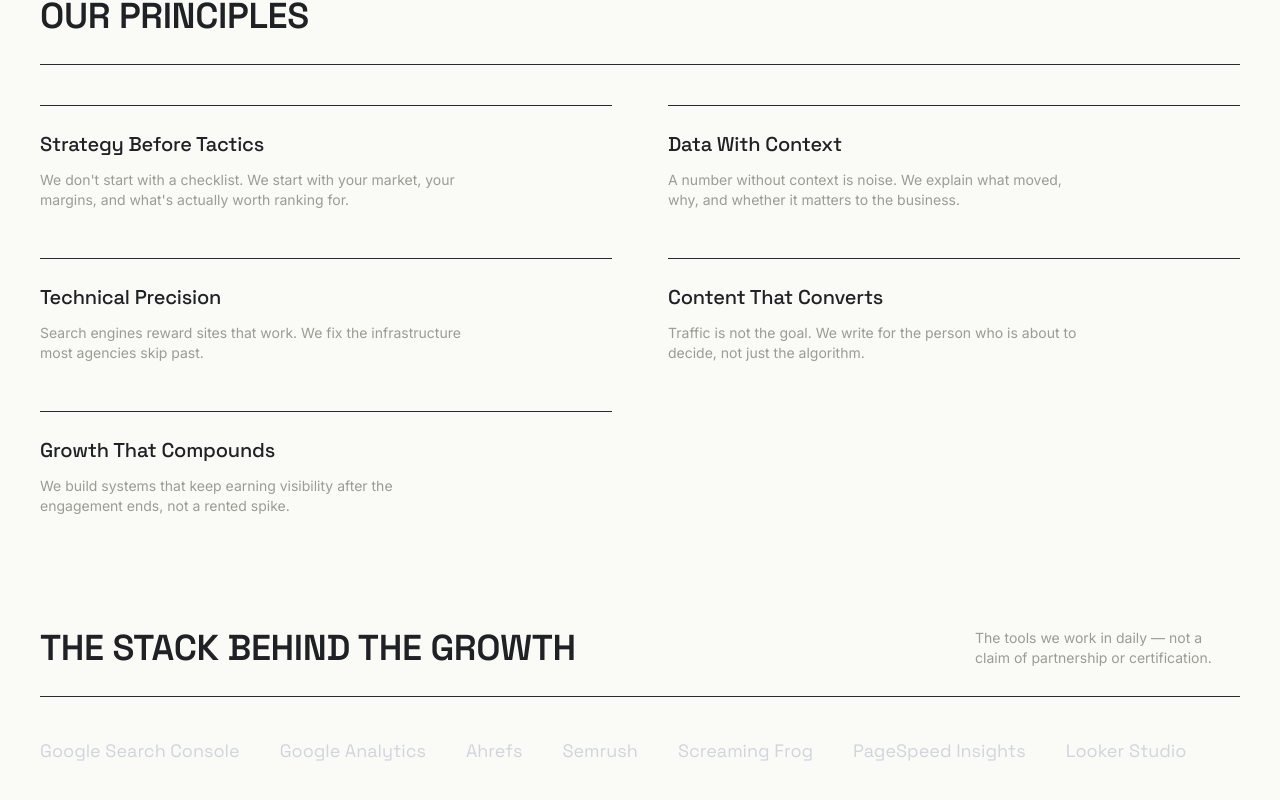
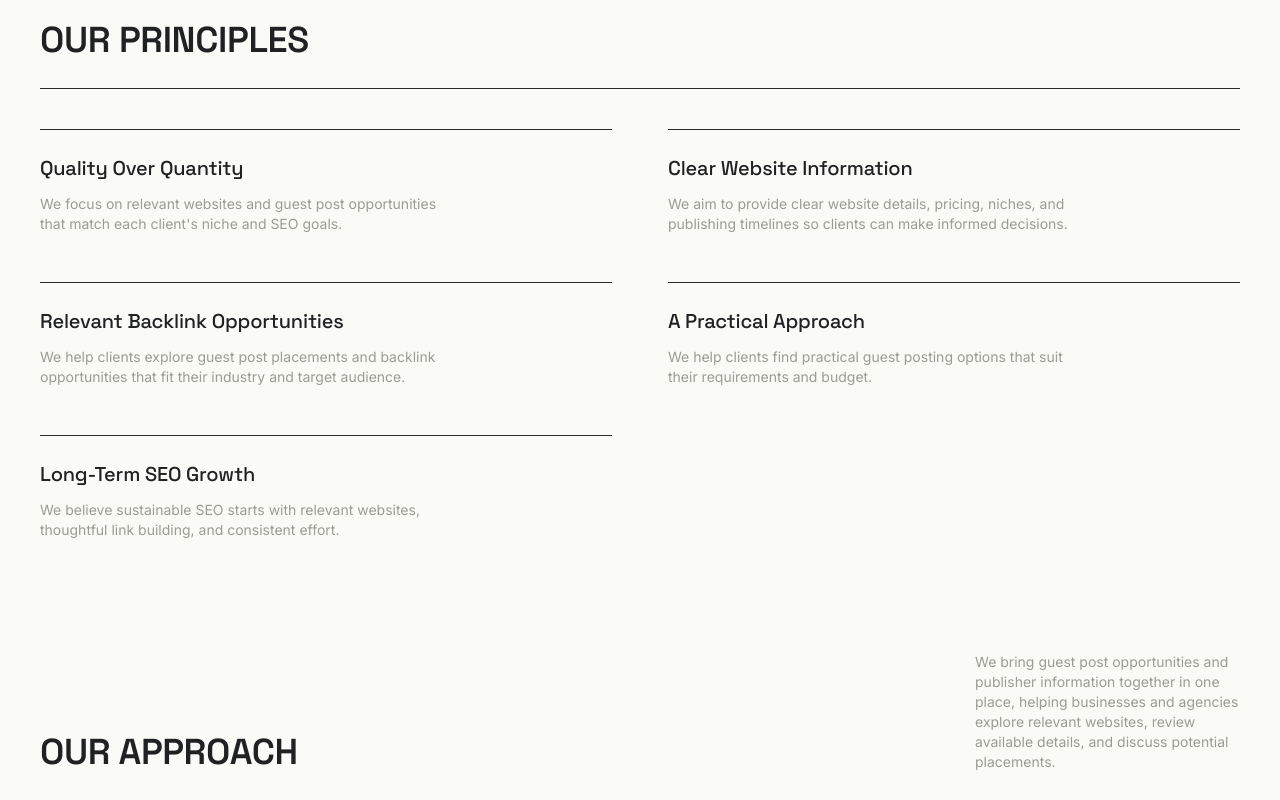
Before and after one commit to shaziashahzad434-lgtm/monument-seo, a React (Vite) app: page /about in a window 1280 px wide. Shown: the part 500-1300 px from the top of the page. Built offline with nearby package versions, Linux system fonts and the light colour scheme.

Commit message:
Update LinkNest About page content

```diff
--- a/src/pages/About.jsx
+++ b/src/pages/About.jsx
@@ -2,15 +2,15 @@ import useReveal from '../components/useReveal.js';
 import SectionHeading from '../components/SectionHeading.jsx';
 
 const principles = [
-  { t: 'Strategy Before Tactics', d: "We don't start with a checklist. We start with your market, your margins, and what's actually worth ranking for." },
-  { t: 'Data With Context', d: 'A number without context is noise. We explain what moved, why, and whether it matters to the business.' },
-  { t: 'Technical Precision', d: 'Search engines reward sites that work. We fix the infrastructure most agencies skip past.' },
-  { t: 'Content That Converts', d: 'Traffic is not the goal. We write for the person who is about to decide, not just the algorithm.' },
-  { t: 'Growth That Compounds', d: 'We build systems that keep earning visibility after the engagement ends, not a rented spike.' },
+  { t: 'Quality Over Quantity', d: "We focus on relevant websites and guest post opportunities that match each client's niche and SEO goals." },
+  { t: 'Clear Website Information', d: 'We aim to provide clear website details, pricing, niches, and publishing timelines so clients can make informed decisions.' },
+  { t: 'Relevant Backlink Opportunities', d: 'We help clients explore guest post placements and backlink opportunities that fit their industry and target audience.' },
+  { t: 'A Practical Approach', d: 'We help clients find practical guest posting options that suit their requirements and budget.' },
+  { t: 'Long-Term SEO Growth', d: 'We believe sustainable SEO starts with relevant websites, thoughtful link building, and consistent effort.' },
 ];
 
 const stack = [
-  'Google Search Console', 'Google Analytics', 'Ahrefs', 'Semrush', 'Screaming Frog', 'PageSpeed Insights', 'Looker Studio',
+  'Guest Post Opportunities', 'Publisher Information', 'Website Metrics', 'Niche Relevance', 'Publishing Timelines', 'Link Building Options',
 ];
 
 export default function About() {
@@ -27,7 +27,7 @@ export default function About() {
               WHY BRANDS CHOOSE US.
             </h1>
             <p className="mt-8 max-w-[56ch] text-gray-300">
-              Monument is a small, senior team of SEO strategists, technical auditors and writers. We work with a limited number of clients at a time, because organic growth takes real attention, not a rotating account manager.
+              LinkNest helps businesses, agencies, and SEO professionals discover quality websites for guest posting and relevant backlink opportunities. We focus on clear website information, publisher outreach, and helping clients find opportunities that align with their SEO goals.
             </p>
           </div>
         </div>
@@ -43,7 +43,7 @@ export default function About() {
         </div>
 
         <div ref={stackRef} className="reveal">
-          <SectionHeading title="THE STACK BEHIND THE GROWTH" subtitle="The tools we work in daily — not a claim of partnership or certification." />
+          <SectionHeading title="OUR APPROACH" subtitle="We bring guest post opportunities and publisher information together in one place, helping businesses and agencies explore relevant websites, review available details, and discuss potential placements." />
           <div className="flex flex-wrap gap-x-10 gap-y-5">
             {stack.map((s) => (
               <span key={s} className="font-display text-lg text-gray-300">{s}</span>
```
